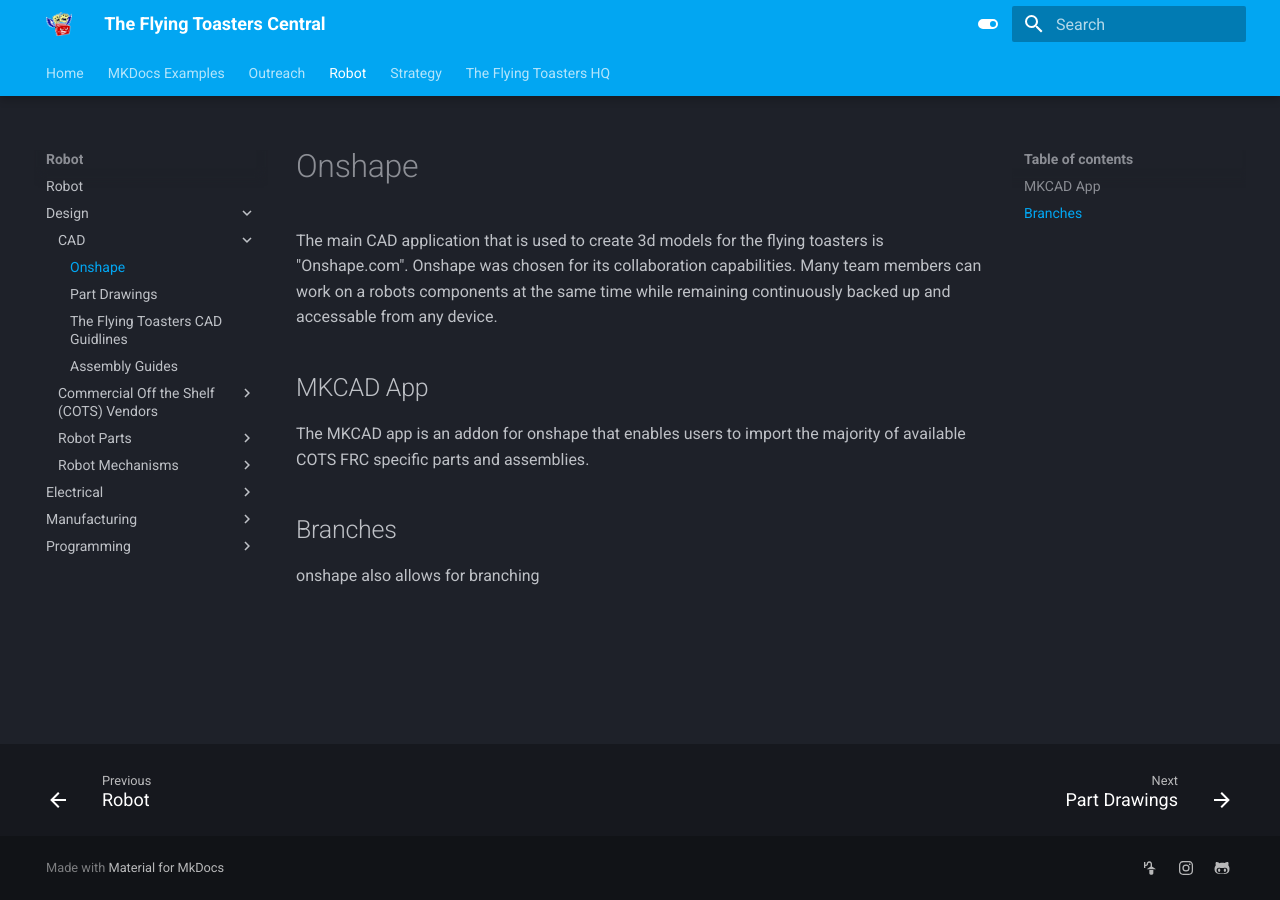
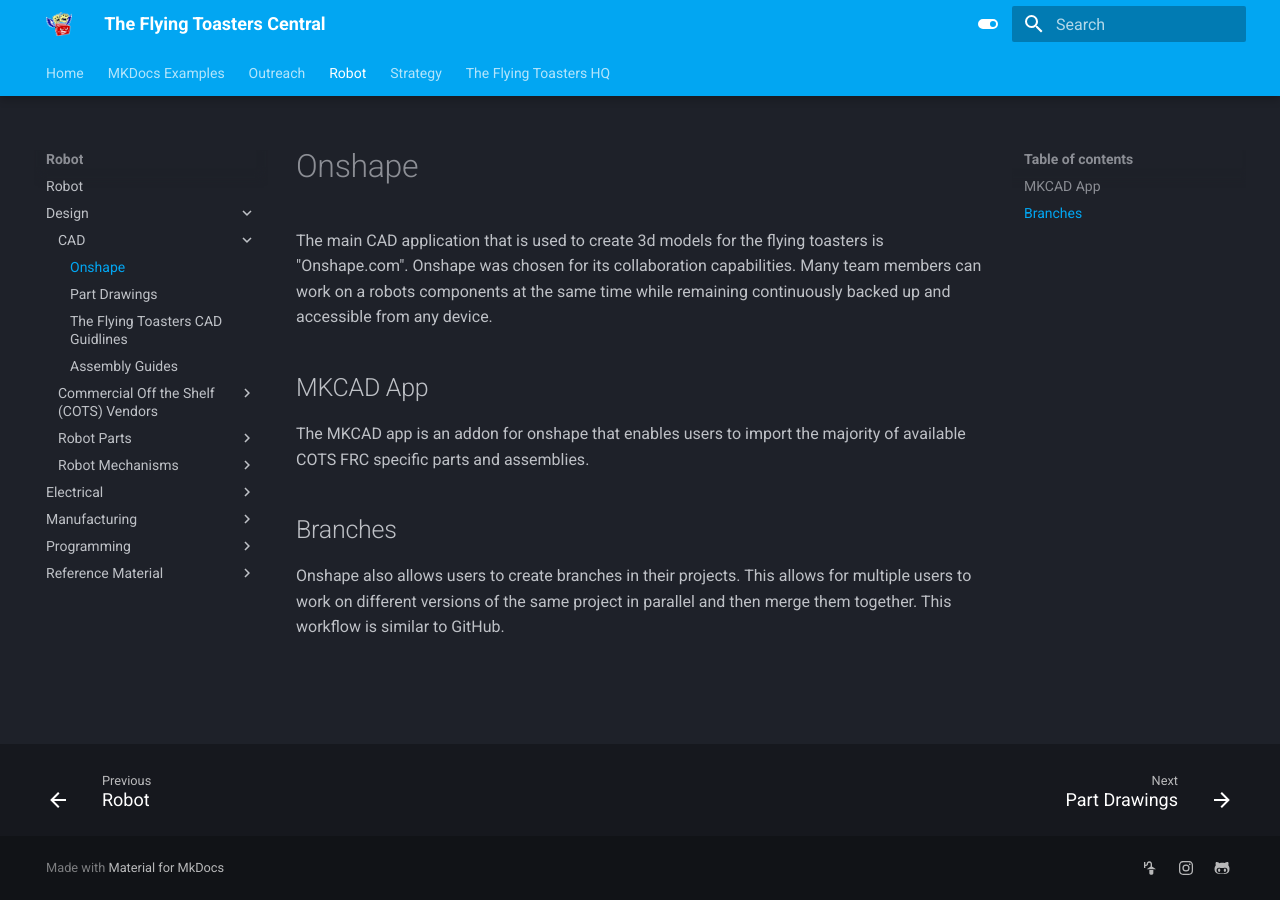
Before and after one commit to mattstewie068/Toasty-Docs, an MkDocs documentation site: the page built from docs/Robot/Design/CAD/Onshape.md, in a window 1280 px wide. Built offline with MkDocs 1.6.1 and Material for MkDocs 9.7.7, drawn with Linux system fonts in a browser that asks for light colours.

Commit message:
added reference material

```diff
--- a/docs/Robot/Design/CAD/Onshape.md
+++ b/docs/Robot/Design/CAD/Onshape.md
@@ -1,9 +1,9 @@
 # Onshape
 
-The main CAD application that is used to create 3d models for the flying toasters is "Onshape.com". Onshape was chosen for its collaboration capabilities. Many team members can work on a robots components at the same time while remaining continuously backed up and accessable from any device.
+The main CAD application that is used to create 3d models for the flying toasters is "Onshape.com". Onshape was chosen for its collaboration capabilities. Many team members can work on a robots components at the same time while remaining continuously backed up and accessible from any device.
 
 ## MKCAD App
 The MKCAD app is an addon for onshape that enables users to import the majority of available COTS FRC specific parts and assemblies.
 
 ## Branches
-onshape also allows for branching
+Onshape also allows users to create branches in their projects. This allows for multiple users to work on different versions of the same project in parallel and then merge them together. This workflow is similar to GitHub.
```
Also changed, not shown: README.md (+1 -1 lines), docs/Robot/Design/Robot Parts/Fasteners/Flying Toasters_Common_Fasteners.md (+0 -2 lines), docs/Robot/Reference Material/Bolt_Direct_Fastener_Basics.md (added, +8 -0 lines), docs/Robot/Robot.md (+1 -0 lines), docs/img/Fastener-Basics.png (deleted), docs/img/Fastener_Basics/Fastener_Basics_1.png (added), docs/img/Fastener_Basics/Fastener_Basics_2.png (added), docs/img/Fastener_Basics/Type-Chart-1.png (added), docs/img/Fastener_Basics/Type-Chart-2.png (added), docs/img/Fastener_Basics/Type-Chart-3.png (added), docs/img/Fastener_Basics/Type-Chart-4.png (added), 5 other files.
